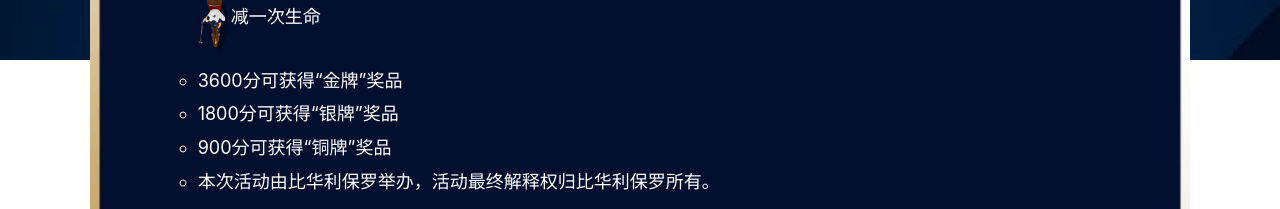
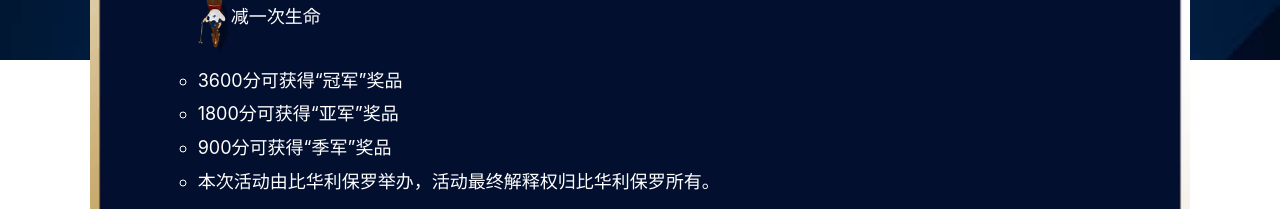
Before and after one commit to ishowman/vite-vue-pixi, a Vue app: page /rule in a window 1280 px wide. Shown: the part 740-949 px from the top of the page. Built offline with nearby package versions, Linux system fonts and the light colour scheme; no server answers.

Commit message:
fix: 修改字样

```diff
--- a/src/views/Poster.vue
+++ b/src/views/Poster.vue
@@ -169,27 +169,27 @@ const sc = ref({
 const KEY = ref("silver");
 const JJ_MAP = ref({
   gold: {
-    name: "金牌奖品",
+    name: "冠军奖品",
     bg: "/poster/金.png",
     img: "/poster/jin.png",
     poster: "/poster/金.jpg",
-    tip: "您已领取过此金牌"
+    tip: "您已领取过此冠军"
 
   },
   silver: {
-    name: "银牌奖品",
+    name: "亚军奖品",
     bg: "/poster/银.png",
     img: "/poster/yin.png",
     poster: "/poster/银.jpg",
-    tip: "您已领取过此银牌"
+    tip: "您已领取过此亚军"
 
   },
   cu: {
-    name: "铜牌奖品",
+    name: "季军奖品",
     bg: "/poster/铜.png",
     img: "/poster/tong.png",
     poster: "/poster/铜.jpg",
-    tip: "您已领取过此铜牌"
+    tip: "您已领取过此季军"
   },
   empty: {
     name: "暂无奖品",
--- a/src/views/Prize.vue
+++ b/src/views/Prize.vue
@@ -18,7 +18,7 @@
           <template #pic>
             <img src="public/myAward/prize-gold.png" style="width: 100%;">
           </template>
-          <p class="text-ellipsis">金牌奖品</p>
+          <p class="text-ellipsis">冠军奖品</p>
           <!-- <button @click="hidePrizes = true">兑换</button> -->
           <img src="public/myAward/btn-get.png" @click="prizeName = 'gold'" style="width:50px;"/>
         </game-prize>
@@ -27,7 +27,7 @@
             <img src="public/myAward/prize-silver.png" style="width: 100%;">
           </template>
 
-          <p class="text-ellipsis">银牌奖品</p>
+          <p class="text-ellipsis">亚军奖品</p>
           <img src="public/myAward/btn-get.png" @click="prizeName = 'silver'"  style="width:50px;"/>
         </game-prize>
 
@@ -36,7 +36,7 @@
             <img src="public/myAward/prize-cu.png" style="width: 100%;">
           </template>
 
-          <p class="text-ellipsis">铜牌奖品</p>
+          <p class="text-ellipsis">季军奖品</p>
           <img src="public/myAward/btn-get.png"  style="width:50px;" @click="prizeName = 'cu'" />
         </game-prize>
 
--- a/src/views/Rule.vue
+++ b/src/views/Rule.vue
@@ -70,9 +70,9 @@
           </p>
         </li>
 
-        <li>3600分可获得“金牌”奖品</li>
-        <li>1800分可获得“银牌”奖品</li>
-        <li>900分可获得“铜牌”奖品</li>
+        <li>3600分可获得“冠军”奖品</li>
+        <li>1800分可获得“亚军”奖品</li>
+        <li>900分可获得“季军”奖品</li>
 
         <li>本次活动由比华利保罗举办，活动最终解释权归比华利保罗所有。</li>
       </ul>
```
